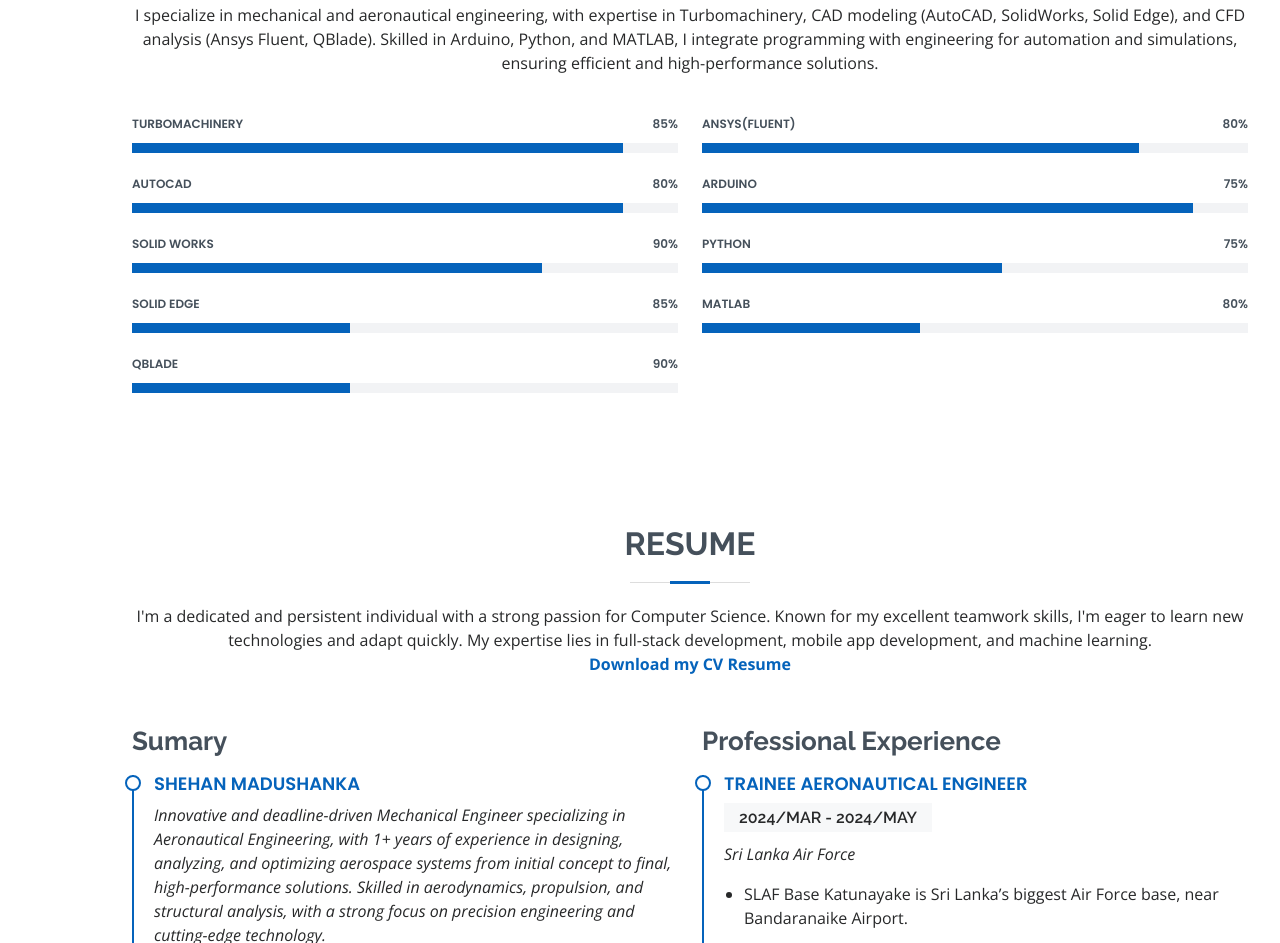
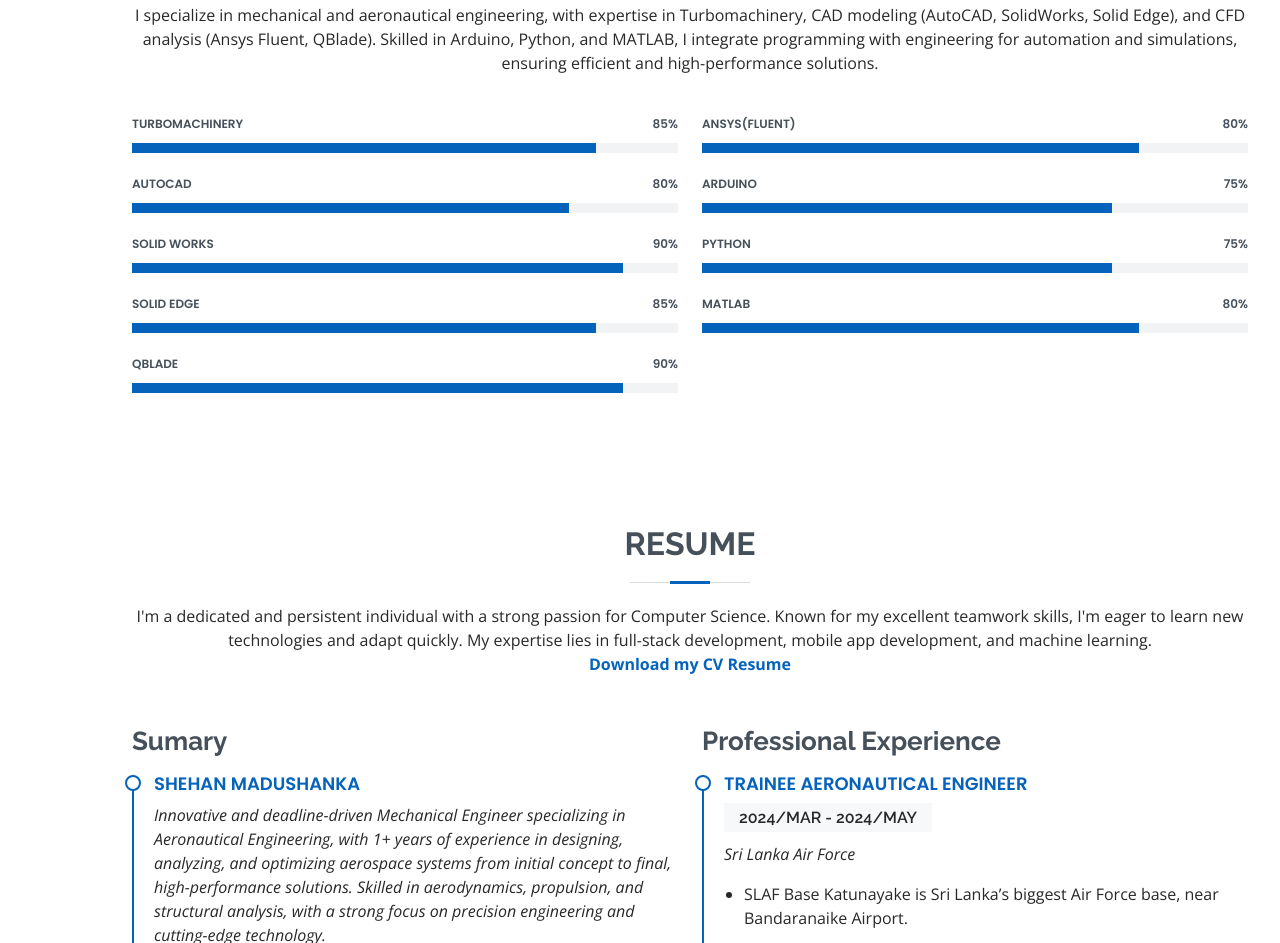
Before and after one commit to ShehanM1211/MyPortfolio, a plain HTML site: page index.html in a window 1280 px wide. Shown: the part 1626-2569 px from the top of the page. Drawn offline with nearby package versions, Linux system fonts and the light colour scheme.

Commit message:
Update progress bar values for skills in index.html

```diff
--- a/index.html
+++ b/index.html
@@ -192,33 +192,33 @@
             <div class="progress">
               <span class="skill">Turbomachinery <i class="val">85%</i></span>
               <div class="progress-bar-wrap">
-                <div class="progress-bar" role="progressbar" aria-valuenow="90" aria-valuemin="0" aria-valuemax="100"></div>
+                <div class="progress-bar" role="progressbar" aria-valuenow="85" aria-valuemin="0" aria-valuemax="100"></div>
               </div>
             </div>
 
             <div class="progress">
               <span class="skill">AutoCAD <i class="val">80%</i></span>
               <div class="progress-bar-wrap">
-                <div class="progress-bar" role="progressbar" aria-valuenow="90" aria-valuemin="0" aria-valuemax="100"></div>
+                <div class="progress-bar" role="progressbar" aria-valuenow="80" aria-valuemin="0" aria-valuemax="100"></div>
               </div>
             </div>
 
             <div class="progress">
               <span class="skill">Solid Works <i class="val">90%</i></span>
               <div class="progress-bar-wrap">
-                <div class="progress-bar" role="progressbar" aria-valuenow="75" aria-valuemin="0" aria-valuemax="100"></div>
+                <div class="progress-bar" role="progressbar" aria-valuenow="90" aria-valuemin="0" aria-valuemax="100"></div>
               </div>
             </div>
             <div class="progress">
               <span class="skill">Solid Edge <i class="val">85%</i></span>
               <div class="progress-bar-wrap">
-                <div class="progress-bar" role="progressbar" aria-valuenow="40" aria-valuemin="0" aria-valuemax="100"></div>
+                <div class="progress-bar" role="progressbar" aria-valuenow="85" aria-valuemin="0" aria-valuemax="100"></div>
               </div>
             </div>
             <div class="progress">
               <span class="skill">Qblade <i class="val">90%</i></span>
               <div class="progress-bar-wrap">
-                <div class="progress-bar" role="progressbar" aria-valuenow="40" aria-valuemin="0" aria-valuemax="100"></div>
+                <div class="progress-bar" role="progressbar" aria-valuenow="90" aria-valuemin="0" aria-valuemax="100"></div>
               </div>
             </div>
 
@@ -236,20 +236,20 @@
             <div class="progress">
               <span class="skill">Arduino <i class="val">75%</i></span>
               <div class="progress-bar-wrap">
-                <div class="progress-bar" role="progressbar" aria-valuenow="90" aria-valuemin="0" aria-valuemax="100"></div>
+                <div class="progress-bar" role="progressbar" aria-valuenow="75" aria-valuemin="0" aria-valuemax="100"></div>
               </div>
             </div>
 
             <div class="progress">
               <span class="skill">Python <i class="val">75%</i></span>
               <div class="progress-bar-wrap">
-                <div class="progress-bar" role="progressbar" aria-valuenow="55" aria-valuemin="0" aria-valuemax="100"></div>
+                <div class="progress-bar" role="progressbar" aria-valuenow="75" aria-valuemin="0" aria-valuemax="100"></div>
               </div>
             </div>
             <div class="progress">
               <span class="skill">Matlab <i class="val">80%</i></span>
               <div class="progress-bar-wrap">
-                <div class="progress-bar" role="progressbar" aria-valuenow="40" aria-valuemin="0" aria-valuemax="100"></div>
+                <div class="progress-bar" role="progressbar" aria-valuenow="80" aria-valuemin="0" aria-valuemax="100"></div>
               </div>
             </div>
 
```
